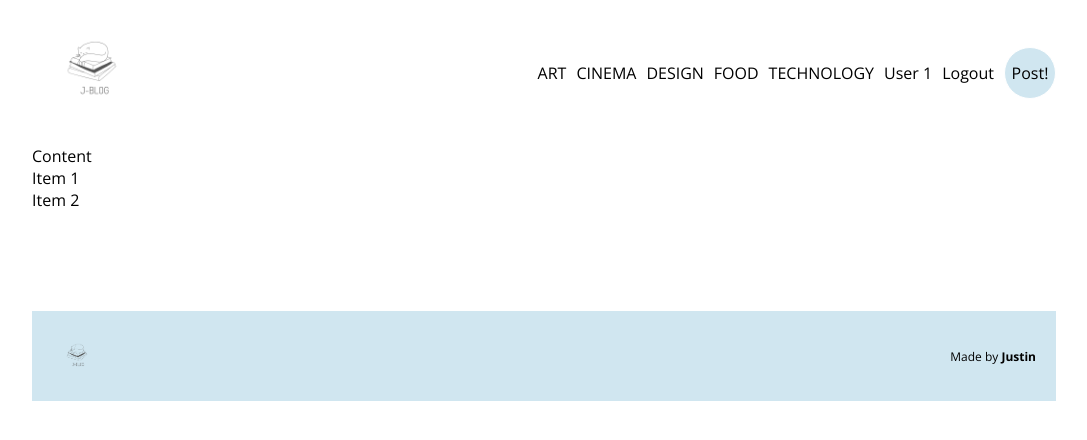
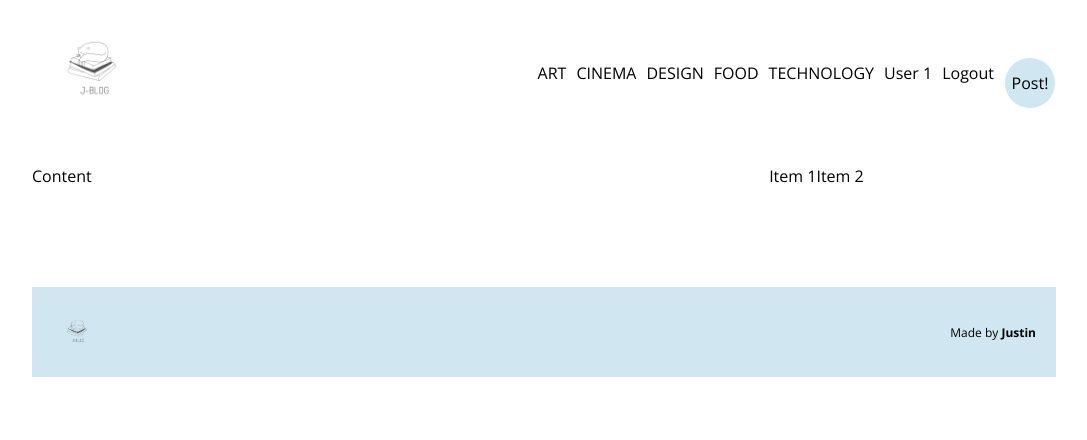
Before and after one commit to justinklam/Digital-Living, a React (Create React App) app in the folder client/: page /write in a window 1280 px wide. Shown: the top 440 px of the page, without its empty margins (96-1183 px from the left). Built offline with nearby package versions, Linux system fonts and the light colour scheme.

Commit message:
write - add in base elements

```diff
--- a/client/src/style.scss
+++ b/client/src/style.scss
@@ -332,5 +332,20 @@ $lightblue: #d0e6f0;
     }
 
     // Write
+
+    .write {
+      display: flex;
+      margin-top: 20px;
+      gap: 20px;
+
+      .content {
+        flex: 5;
+      }
+
+      .menu {
+        display: flex;
+        flex: 2;
+      }
+    }
   }
 }
```
